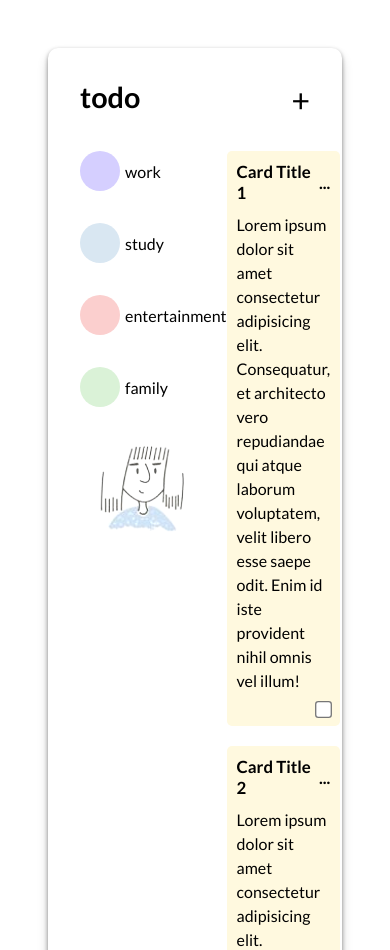
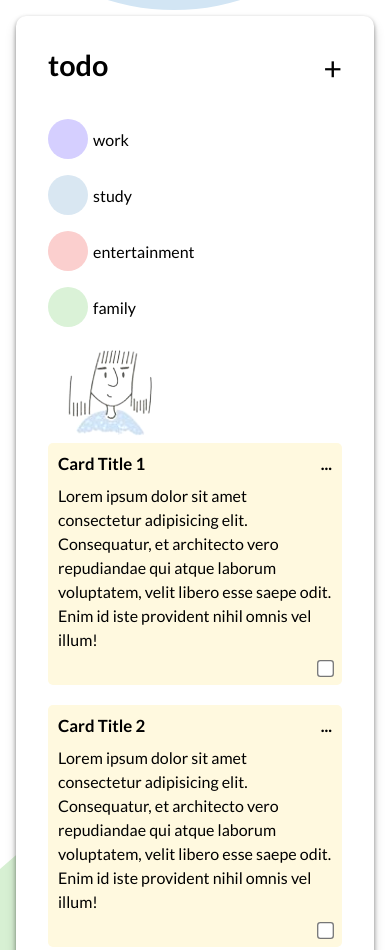
Before and after one commit to Pinto-Katende-Jonathan/Cours-Js-with-Student, a website built with Vite: page index.html in a window 390 px wide. Shown: the top 950 px of the page. Built offline with nearby package versions, Linux system fonts and the light colour scheme.

Commit message:
Media query for max-width 520px

```diff
--- a/style.css
+++ b/style.css
@@ -140,9 +140,26 @@
 /* -------------- RESPONSIVE ------------------ */
 /* Media query for max-width 795px */
 @media screen and (max-width: 795px) {
+  .parent{
+    padding: 2rem;
+  }
+
   .todo .todo-items{
     grid-template-columns: 1fr;
   }
 }
 
 /* Media query for max-width 520px */
+@media screen and (max-width: 520px){
+  .parent{
+    padding: 1rem;
+  }
+
+  .todo{
+    grid-template-columns: 1fr;
+  }
+
+  .wrapper{
+    margin-bottom: 1rem;
+  }
+}
```
